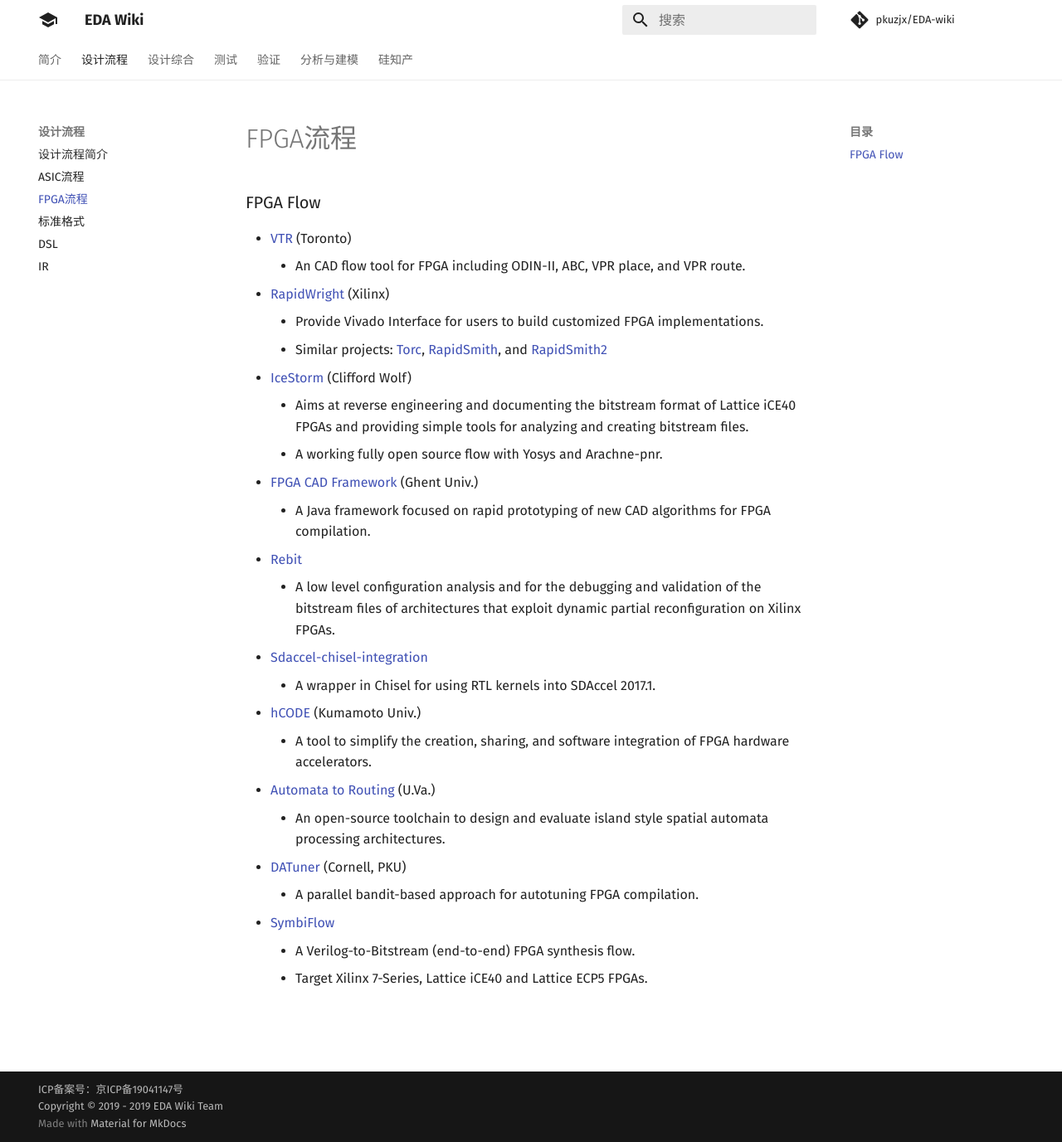
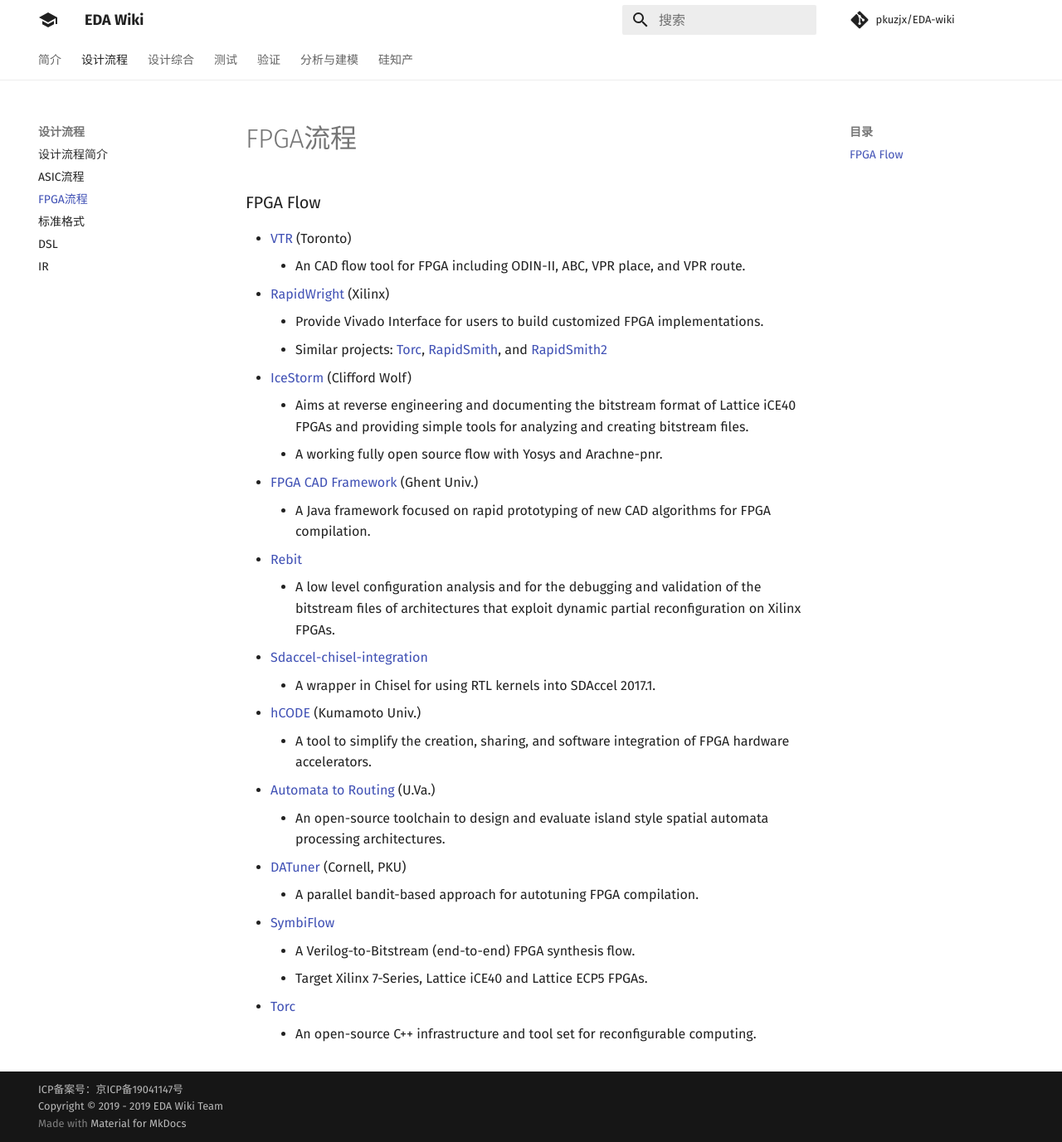
Before and after one commit to daitoto/EDA-wiki, an MkDocs documentation site: the page built from docs/flow/fpga.md, in a window 1280 px wide and 1377 px high. Shown: the whole window at 83% size. Built offline with MkDocs 1.6.1 and Material for MkDocs 9.7.7, drawn with Linux system fonts in a browser that asks for light colours; comment, search, counter and statistics services are not loaded.

Commit message:
Update fpga.md

```diff
--- a/docs/flow/fpga.md
+++ b/docs/flow/fpga.md
@@ -22,3 +22,5 @@
  - [SymbiFlow](https://symbiflow.github.io/)
    - A Verilog-to-Bitstream (end-to-end) FPGA synthesis flow.
    - Target Xilinx 7-Series, Lattice iCE40 and Lattice ECP5 FPGAs.
+ - [Torc](http://torc-isi.sourceforge.net/documentation.php)
+   - An open-source C++ infrastructure and tool set for reconfigurable computing.
```
